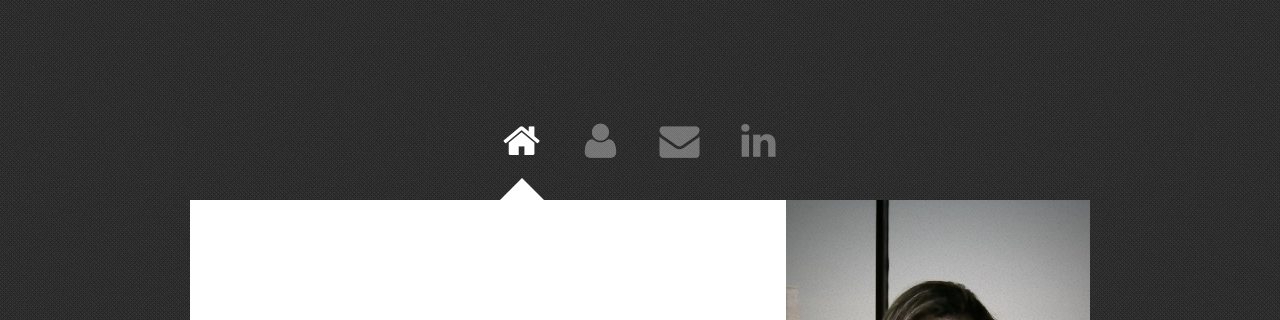
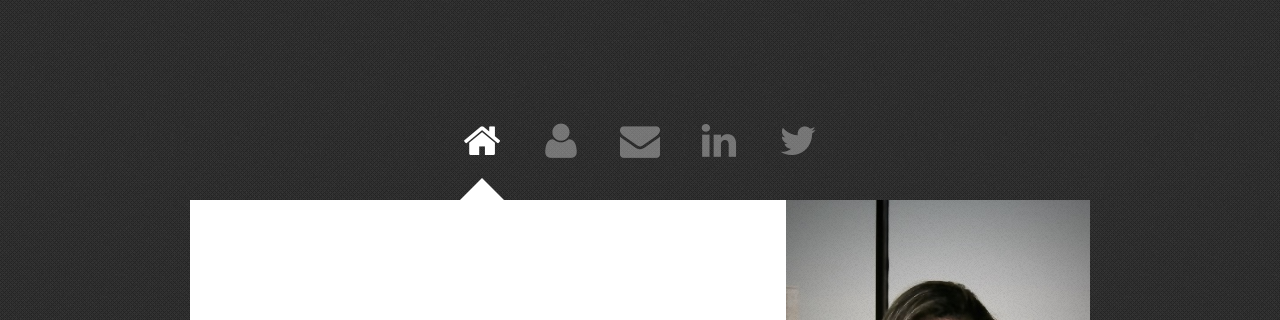
Before and after one commit to cstr/cstr.github.io, a plain HTML site: page index.html in a window 1280 px wide. Shown: the top 320 px of the page. Drawn offline with Linux system fonts and the light colour scheme.

Commit message:
Update index.html

```diff
--- a/index.html
+++ b/index.html
@@ -21,6 +21,7 @@
 						<a href="#about" class="icon fa-user"><span>About me</span></a>
 						<a href="mailto:astrid@cstr.io" class="icon fa-envelope"><span>Contact</span></a>
 						<a href="https://www.linkedin.com/pub/astrid-m-castro-isturiz/97/bb3/8b1" class="icon fa-linkedin"><span>LinkedIn</span></a>
+						<a href="https://twitter.com/Amci29" class="icon fa-twitter"><span>Twitter</span></a>
 					</nav>
 
 				<!-- Main -->
```
